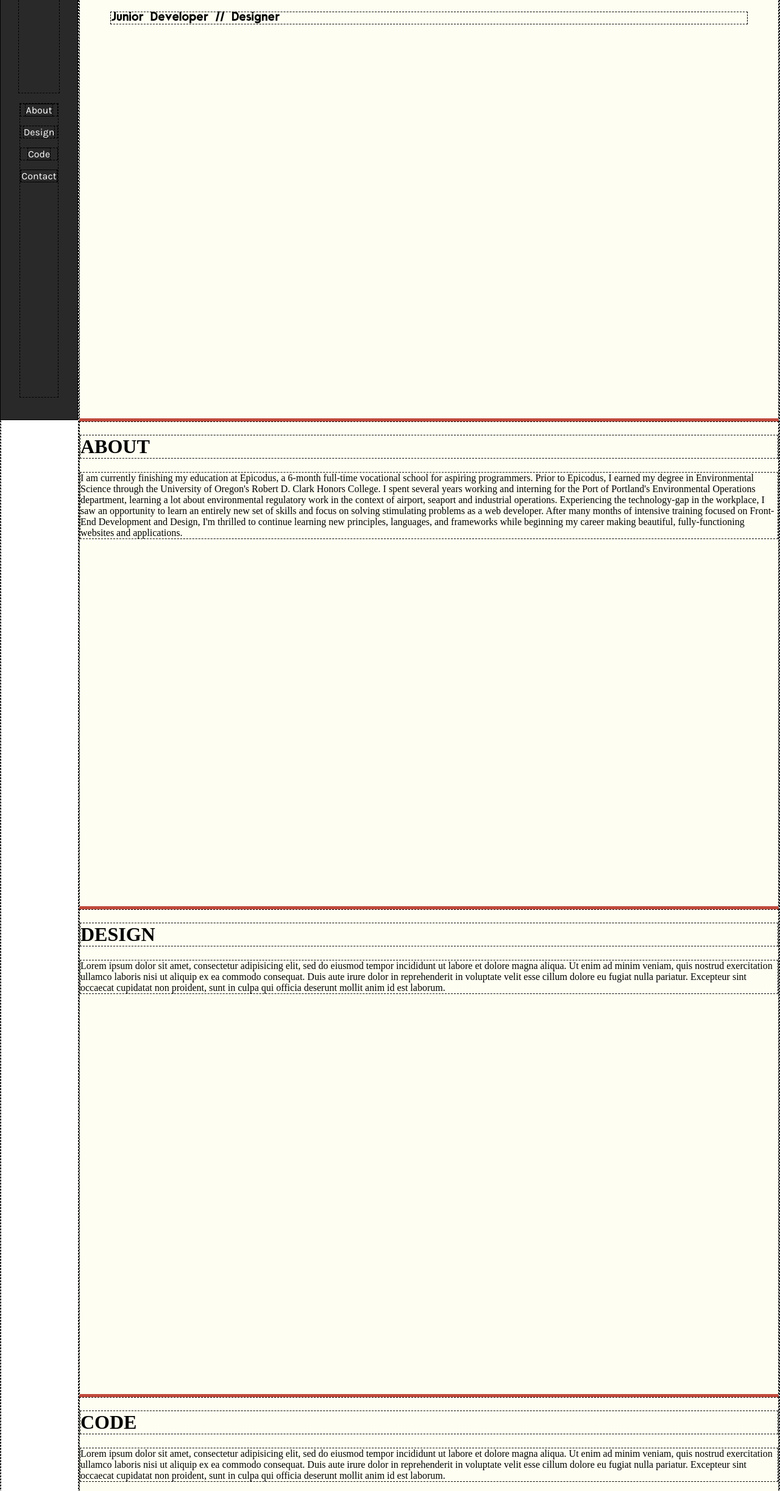
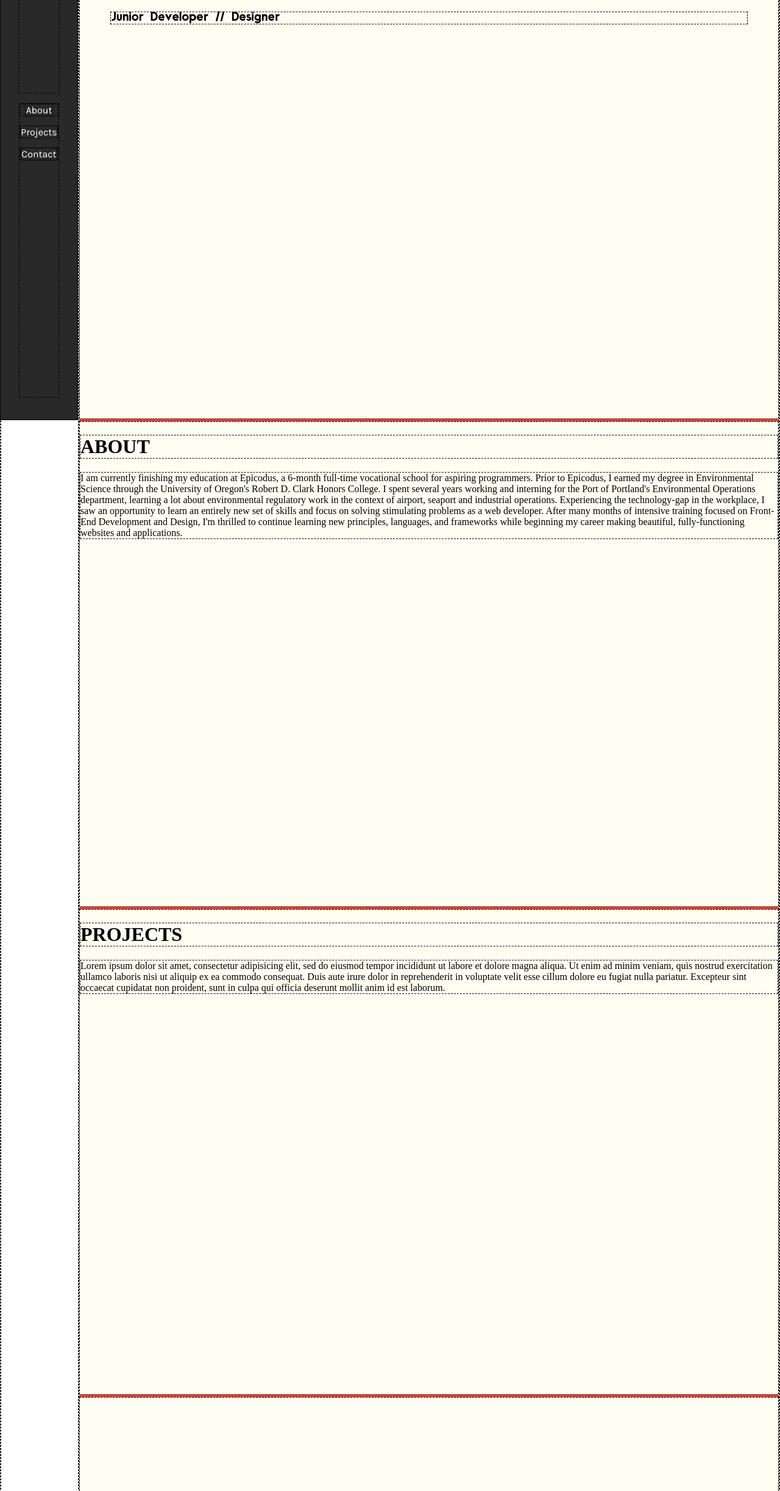
Before and after one commit to keirstaple/Personal-Portfolio, a plain HTML site: page index.html in a window 1280 px wide. Shown: the part 111-2556 px from the top of the page at 61% size. Drawn offline with Linux system fonts and the light colour scheme.

Commit message:
condense code and design sections to projects

```diff
--- a/index.html
+++ b/index.html
@@ -12,13 +12,12 @@
   <body>
     <div class="container">
       <nav role="navigation">
-        <div class="nav-bar"><a href="#landing-banner"> <img src="img/profile-diamond.png" id="profile-image" alt="Image of Keir"></a>
+        <div class="nav-bar"><a href="#landing-banner"> <img src="img/profile-diamond.png" id="profile-image" alt="Image of Keir"></a><i aria-hidden="true" class="fa fa-bars fa-2x"></i>
           <ul class="nav-links">
             <li> <a href="#about-section">About</a></li>
-            <li> <a href="#design-section">Design</a></li>
-            <li> <a href="#code-section">Code</a></li>
+            <li> <a href="#projects-section">Projects</a></li>
             <li><a href="#contact-section">Contact</a></li>
-          </ul><i aria-hidden="true" class="fa fa-bars fa-2x"></i>
+          </ul>
         </div>
       </nav>
       <div class="main">
@@ -32,12 +31,8 @@
           <h1>ABOUT</h1>
           <p>I am currently finishing my education at Epicodus, a 6-month full-time vocational school for aspiring programmers. Prior to Epicodus, I earned my degree in Environmental Science through the University of Oregon's Robert D. Clark Honors College. I spent several years working and interning for the Port of Portland's Environmental Operations department, learning a lot about environmental regulatory work in the context of airport, seaport and industrial operations. Experiencing the technology-gap in the workplace, I saw an opportunity to learn an entirely new set of skills and focus on solving stimulating problems as a web developer. After many months of intensive training focused on Front-End Development and Design, I'm thrilled to continue learning new principles, languages, and frameworks while beginning my career making beautiful, fully-functioning websites and applications.</p>
         </div>
-        <div id="design-section" class="section">
-          <h1>DESIGN</h1>
-          <p>Lorem ipsum dolor sit amet, consectetur adipisicing elit, sed do eiusmod tempor incididunt ut labore et dolore magna aliqua. Ut enim ad minim veniam, quis nostrud exercitation ullamco laboris nisi ut aliquip ex ea commodo consequat. Duis aute irure dolor in reprehenderit in voluptate velit esse cillum dolore eu fugiat nulla pariatur. Excepteur sint occaecat cupidatat non proident, sunt in culpa qui officia deserunt mollit anim id est laborum.</p>
-        </div>
-        <div id="code-section" class="section">
-          <h1>CODE</h1>
+        <div id="projects-section" class="section">
+          <h1>PROJECTS</h1>
           <p>Lorem ipsum dolor sit amet, consectetur adipisicing elit, sed do eiusmod tempor incididunt ut labore et dolore magna aliqua. Ut enim ad minim veniam, quis nostrud exercitation ullamco laboris nisi ut aliquip ex ea commodo consequat. Duis aute irure dolor in reprehenderit in voluptate velit esse cillum dolore eu fugiat nulla pariatur. Excepteur sint occaecat cupidatat non proident, sunt in culpa qui officia deserunt mollit anim id est laborum.</p>
         </div>
         <div id="contact-section" class="section">
```
Also changed, not shown: 1 other file.
